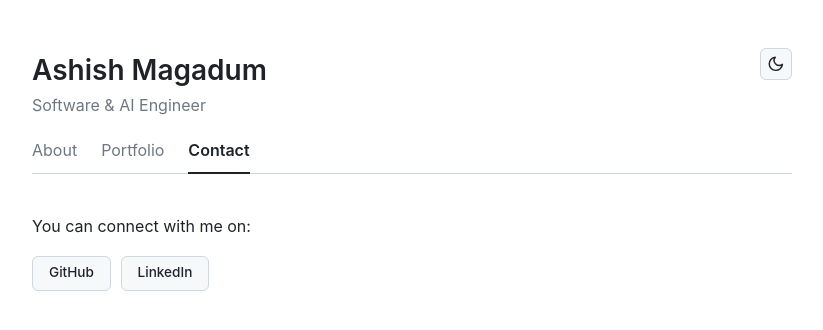
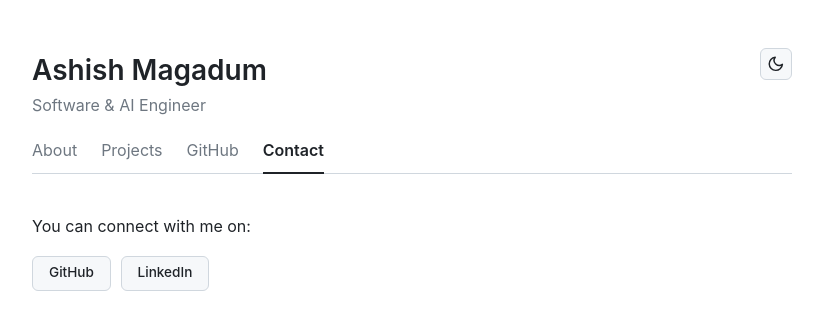
Before and after one commit to ShonenAsh/shonenash.github.io, a website built with Vite: page contact.html in a window 1280 px wide. Shown: the whole page, without its empty margins (228-1051 px from the left). Built offline with nearby package versions, Linux system fonts and the light colour scheme.

Commit message:
change nav bar

```diff
--- a/contact.html
+++ b/contact.html
@@ -35,7 +35,8 @@
             </div>
             <nav>
                 <a class="tab" href="/">About</a>
-                <a class="tab" href="https://github.com/shonenash">Portfolio</a>
+                <a class="tab" href="/#projects">Projects</a>
+                <a class="tab" href="https://github.com/shonenash">GitHub</a>
                 <a class="tab active" href="/contact.html">Contact</a>
             </nav>
         </header>
--- a/src/style.css
+++ b/src/style.css
@@ -25,6 +25,12 @@
     box-sizing: border-box;
     margin: 0;
     padding: 0;
+}
+
+@media (prefers-reduced-motion: no-preference) {
+    html {
+        scroll-behavior: smooth;
+    }
 }
 
 body {
```
Also changed, not shown: index.html (+2 -1 lines).
